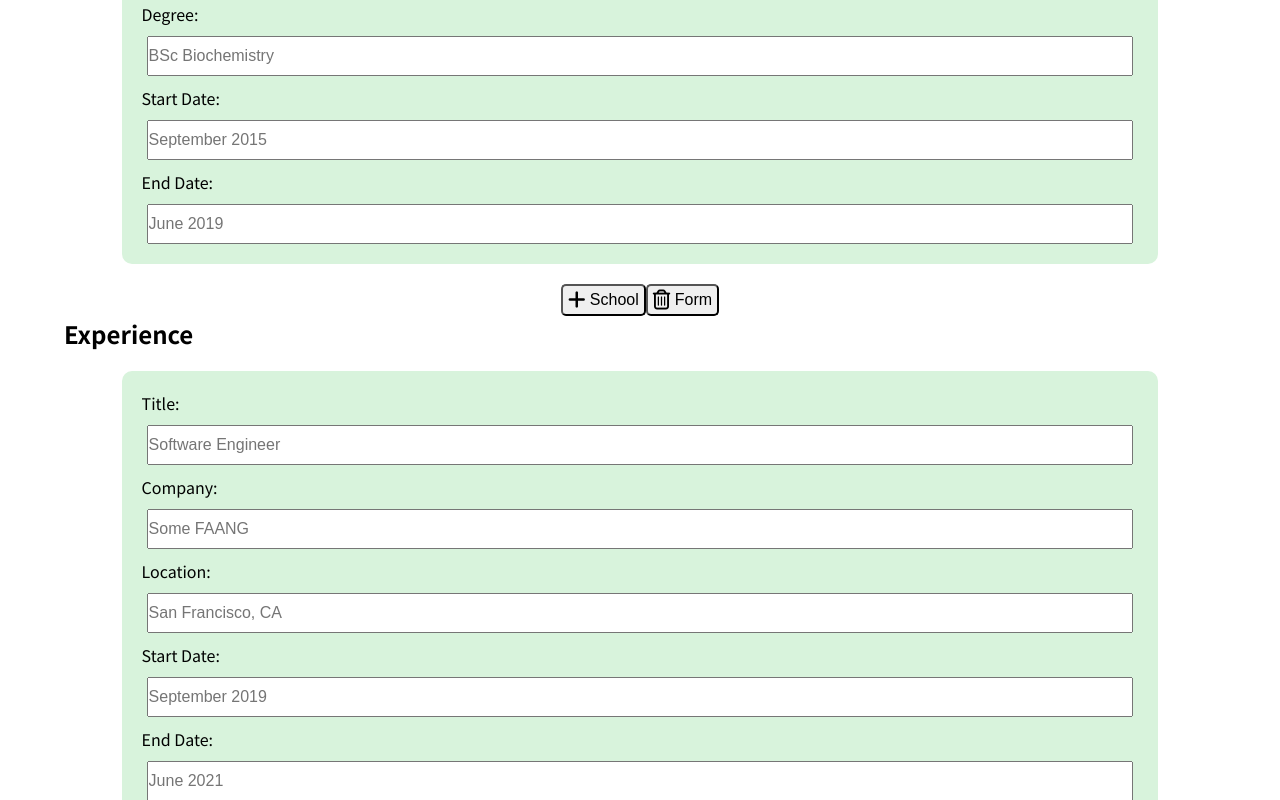
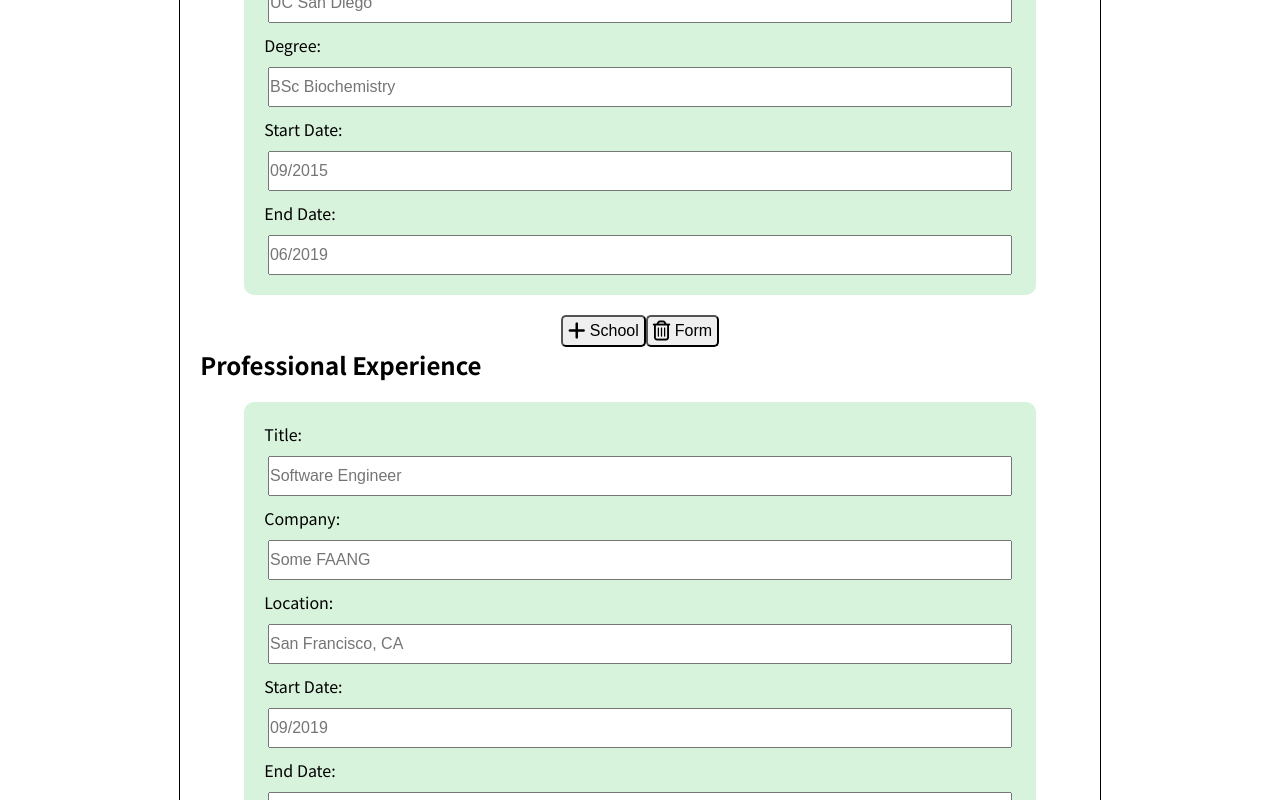
Before and after one commit to raych2/cv-project, a React (Create React App) app: page / in a window 1280 px wide. Shown: the part 580-1380 px from the top of the page. Built offline with nearby package versions, Linux system fonts and the light colour scheme.

Commit message:
Update classNames and styles for all components

```diff
--- a/src/App.js
+++ b/src/App.js
@@ -74,6 +74,7 @@ class App extends React.Component {
     return (
       <div className="App">
         <Header />
+        <div className="view">
           <General submitted={submitted} />
           <h2>Education</h2>
           <EducationForm
@@ -86,7 +87,7 @@ class App extends React.Component {
               return <div>{form}</div>;
             })}
           </div>
-        <h2>Experience</h2>
+          <h2>Professional Experience</h2>
           <ExperienceForm
             submitted={submitted}
             addJob={this.addJob}
@@ -97,6 +98,7 @@ class App extends React.Component {
               return <div>{jobForm}</div>;
             })}
           </div>
+        </div>
         <div className="view-btn-container">
           <button onClick={this.onSubmitEntry}>View/Edit CV</button>
         </div>
--- a/src/components/EducationForm.js
+++ b/src/components/EducationForm.js
@@ -20,7 +20,7 @@ class EducationForm extends React.Component {
   };
 
   render() {
-    const { school, degree, start, end} = this.state;
+    const { school, degree, start, end } = this.state;
     const submitted = this.props.submitted;
     const addSchool = this.props.addSchool;
     const cancelSchool = this.props.cancelSchool;
@@ -49,7 +49,7 @@ class EducationForm extends React.Component {
             type="text"
             id="start"
             onChange={this.handleInputChange}
-            placeholder="September 2015"
+            placeholder="09/2015"
           />
           <label htmlFor="end">End Date:</label>
           <input
@@ -57,20 +57,20 @@ class EducationForm extends React.Component {
             type="text"
             id="end"
             onChange={this.handleInputChange}
-            placeholder="June 2019"
+            placeholder="06/2019"
           />
         </form>
         <div className="btn-container">
           <button onClick={addSchool}>
-            <i className="btn-icon" class="fas fa-plus fa-lg"></i> School
+            <i className="fas fa-plus fa-lg"></i> School
           </button>
           <button onClick={cancelSchool}>
-            <i class="far fa-trash-alt fa-lg"></i> Form
+            <i className="far fa-trash-alt fa-lg"></i> Form
           </button>
         </div>
       </div>
     ) : (
-      <Education school={school} degree={degree} start={start} end={end}/>
+      <Education school={school} degree={degree} start={start} end={end} />
     );
   }
 }
--- a/src/components/Experience.js
+++ b/src/components/Experience.js
@@ -14,7 +14,7 @@ class Experience extends React.Component {
         <div className="company">{company}</div>
         <div className="location">{location}</div>
         <div className="dates">
-          {jobStart}-{jobEnd}
+          {jobStart} - {jobEnd}
         </div>
         <div className="responsibilities">{responsibilities}</div>
       </div>
--- a/src/components/ExperienceForm.js
+++ b/src/components/ExperienceForm.js
@@ -66,7 +66,7 @@ class ExperienceForm extends React.Component {
             type="text"
             id="jobStart"
             onChange={this.handleInputChange}
-            placeholder="September 2019"
+            placeholder="09/2019"
           />
           <label htmlFor="end">End Date:</label>
           <input
@@ -74,7 +74,7 @@ class ExperienceForm extends React.Component {
             type="text"
             id="jobEnd"
             onChange={this.handleInputChange}
-            placeholder="June 2021"
+            placeholder="06/2021"
           />
           <label htmlFor="responsibilities">Job Responsibilities:</label>
           <textarea
@@ -86,10 +86,10 @@ class ExperienceForm extends React.Component {
         </form>
         <div className="btn-container">
           <button onClick={addJob}>
-            <i class="fas fa-plus fa-lg"></i> Job
+            <i className="fas fa-plus fa-lg"></i> Job
           </button>
           <button onClick={cancelJob}>
-            <i class="far fa-trash-alt fa-lg"></i> Form
+            <i className="far fa-trash-alt fa-lg"></i> Form
           </button>
         </div>
       </div>
--- a/src/components/General.js
+++ b/src/components/General.js
@@ -29,7 +29,7 @@ class General extends React.Component {
             type="text"
             id="name"
             onChange={this.handleInputChange}
-            placeholder="Christine V"
+            placeholder="Curriculum Vitae"
           />
           <label htmlFor="email">Email:</label>
           <input
@@ -50,7 +50,7 @@ class General extends React.Component {
         </form>
       </div>
     ) : (
-      <div className="General view">
+      <div className="general-view">
         <div className="full-name">{this.state.name}</div>
         <div className="other-personal">{this.state.email}</div>
         <div className="other-personal">{this.state.phone}</div>
--- a/src/styles/App.css
+++ b/src/styles/App.css
@@ -12,6 +12,7 @@
   font-family: "Noto Sans JP", sans-serif;
 }
 .Header {
+  margin-bottom: 10px;
   font-weight: 700;
   text-align: center;
 }
@@ -25,7 +26,8 @@ form {
   margin: 20px auto;
   padding: 20px 20px 10px 20px;
 }
-input {
+input,
+textarea {
   display: block;
   width: 99%;
   margin: 10px auto;
@@ -43,7 +45,11 @@ button {
   font-weight: 400;
 }
 .view {
-  text-align: center;
+  max-width: 80%;
+  margin: auto;
+  border: 1px solid;
+  border-radius: 5px;
+  padding: 20px;
 }
 .btn-container {
   display: flex;
@@ -58,3 +64,26 @@ button {
   align-items: center;
   margin-top: 20px;
 }
+.general-view {
+  margin-bottom: 10px;
+  text-align: center;
+  border-bottom: 1px solid;
+}
+.education-view,
+.experience-view {
+  display: flex;
+  flex-flow: column nowrap;
+  max-width: 100%;
+  margin: 10px auto;
+}
+.other-personal {
+  margin-bottom: 2px;
+}
+.degree,
+.title {
+  font-weight: 700;
+  font-size: 1.2em;
+}
+.dates {
+  font-weight: 300;
+}
```
Also changed, not shown: src/components/Education.js (+5 -3 lines). Lines whose indentation alone changed are shown as unchanged.
